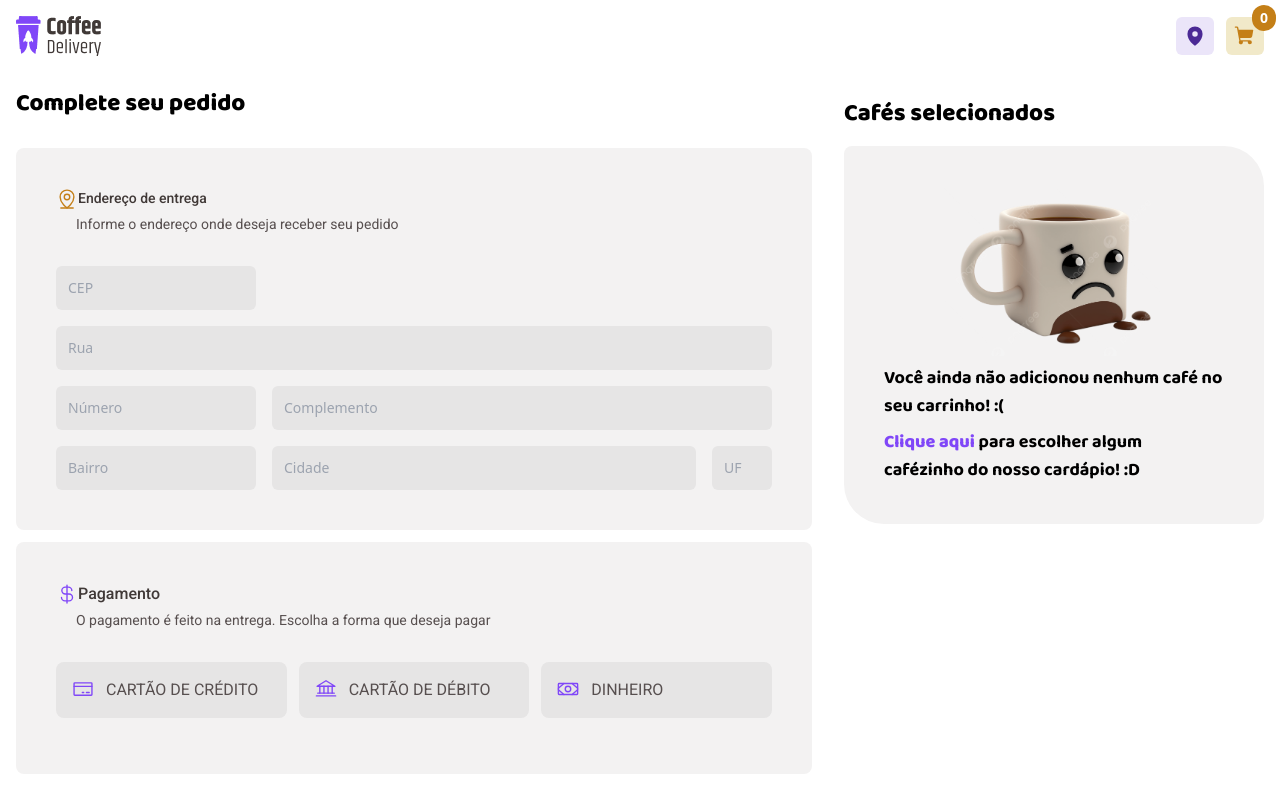
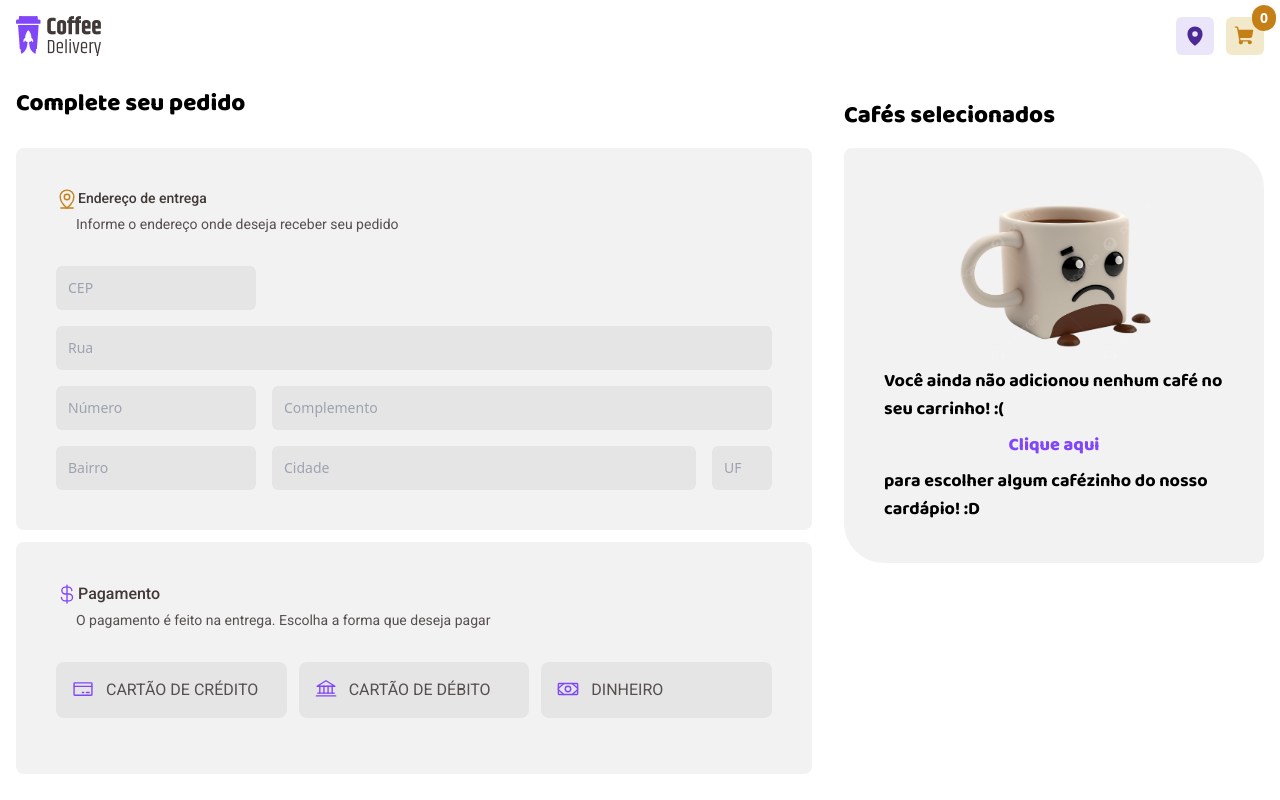
Before and after one commit to Murillou/coffee-delivery, a React (Vite) app: page /cart in a window 1280 px wide. Built offline with nearby package versions, Linux system fonts and the light colour scheme; no server answers.

Commit message:
[fix] problema com quebra da div ao adicionar cafés

```diff
--- a/src/components/Payment/CoffeePaymentCard.tsx
+++ b/src/components/Payment/CoffeePaymentCard.tsx
@@ -23,7 +23,7 @@ export function CoffeePaymentCard() {
             <div>
               <img className="w-16 h-16" src={item.src} alt={item.coffeeName} />
             </div>
-            <div className="flex flex-col gap-3 items-center ">
+            <div className="flex flex-col gap-3  ">
               <h1 className="text-base-subtitle">{item.coffeeName}</h1>
               <div className="flex gap-2 ">
                 <QuantityInput
--- a/src/components/Payment/Payment.tsx
+++ b/src/components/Payment/Payment.tsx
@@ -66,7 +66,7 @@ export function Payment() {
   }, [addressData.cep]);
 
   return (
-    <main className="flex flex-col items-center justify-center max-w-7xl mx-auto p-4 gap-8 xl:flex-row">
+    <main className="flex flex-col items-start max-w-7xl mx-auto p-4 gap-8 xl:flex-row">
       <section className="flex flex-col items-center xl:items-start xl:justify-center gap-3 ">
         <h1 className="font-baloo2 font-extrabold text-2xl mb-4">
           Complete seu pedido
@@ -144,13 +144,13 @@ export function Payment() {
         </div>
       </section>
 
-      <section className="flex flex-col items-center xl:items-stretch xl:-mt-60">
+      <section className="flex flex-col items-center mt-3 lg:items-start">
         <h1 className="font-baloo2 font-extrabold text-2xl mb-4">
           Cafés selecionados
         </h1>
 
         {cart.length != 0 ? (
-          <div className="flex flex-col items-center gap-2 bg-base-card p-10 rounded-tl-lg rounded-br-lg rounded-tr-[40px] rounded-bl-[40px] font-roboto text-sm md:text-lg ">
+          <div className="flex flex-col h-auto items-center gap-2 bg-base-card p-10 rounded-tl-lg rounded-br-lg rounded-tr-[40px] rounded-bl-[40px] font-roboto text-sm md:text-lg ">
             <div>
               <CoffeePaymentCard />
             </div>
@@ -169,13 +169,12 @@ export function Payment() {
             <h1 className="font-baloo2">
               Você ainda não adicionou nenhum café no seu carrinho! :(
             </h1>
-
             <h1>
               <NavLink to="/" className="text-purple-normal font-extrabold">
                 Clique aqui
               </NavLink>{' '}
-              para escolher algum cafézinho do nosso cardápio! :D
             </h1>
+            para escolher algum cafézinho do nosso cardápio! :D
           </div>
         )}
       </section>
```
